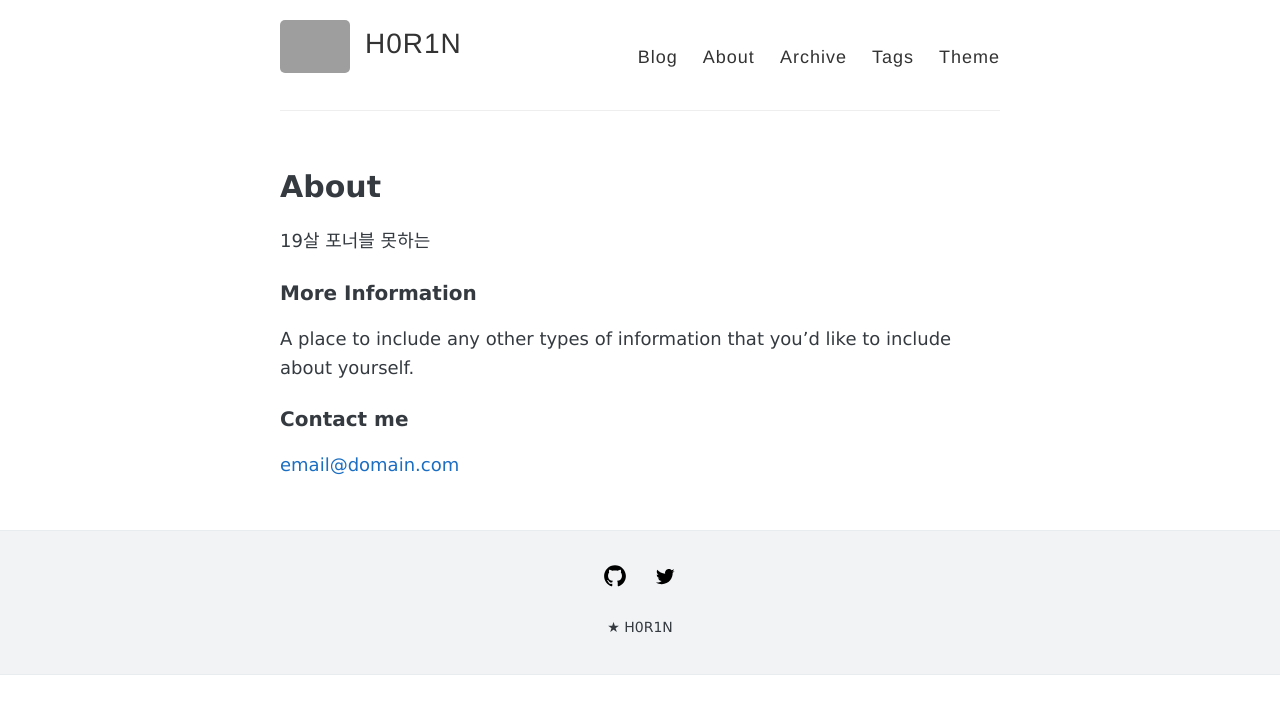
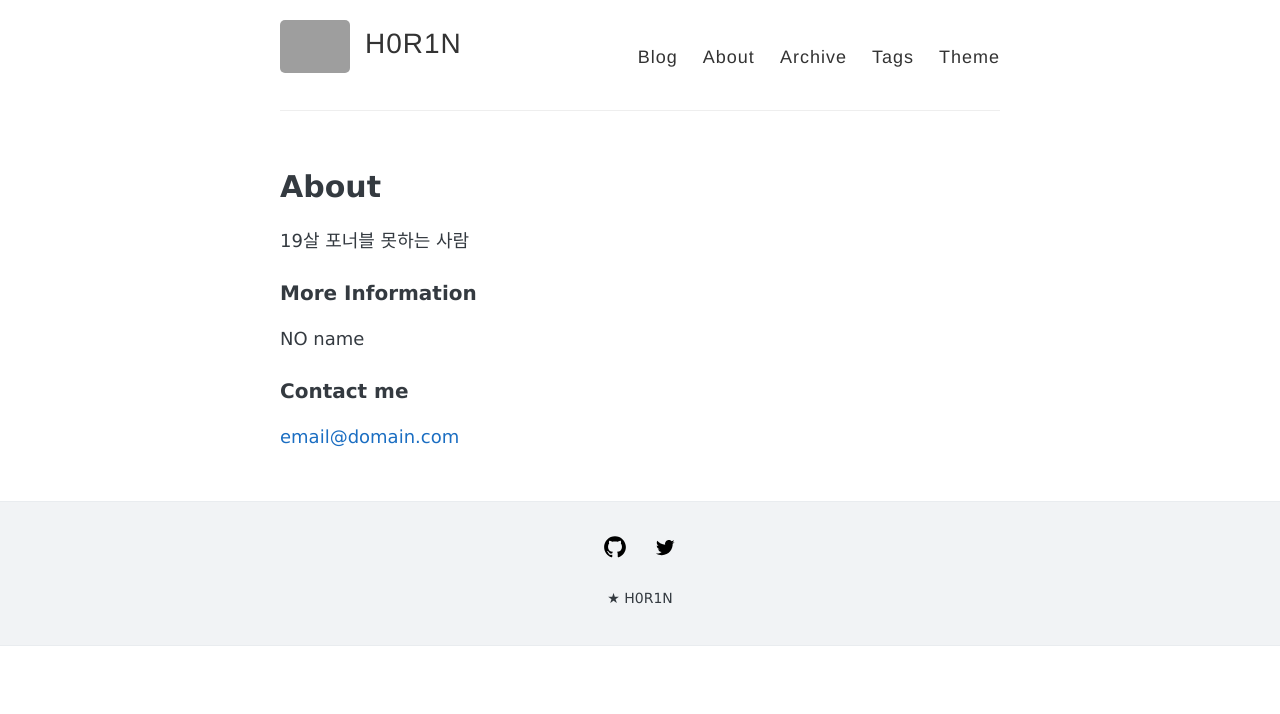
Before and after one commit to H0R1N/H0R1N.github.io, a Jekyll site: the page built from about.md, in a window 1280 px wide. Shown: the top 714 px of the page. Built offline with Jekyll 4.4.1, drawn with Linux system fonts in a browser that asks for light colours; grey boxes are pictures that could not be loaded.

Commit message:
Update about.md

```diff
--- a/about.md
+++ b/about.md
@@ -4,11 +4,11 @@ title: About
 permalink: /about/
 ---
 
-19살 포너블 못하는
+19살 포너블 못하는 사람
 
 ### More Information
 
-A place to include any other types of information that you'd like to include about yourself.
+NO name
 
 ### Contact me
 
```
